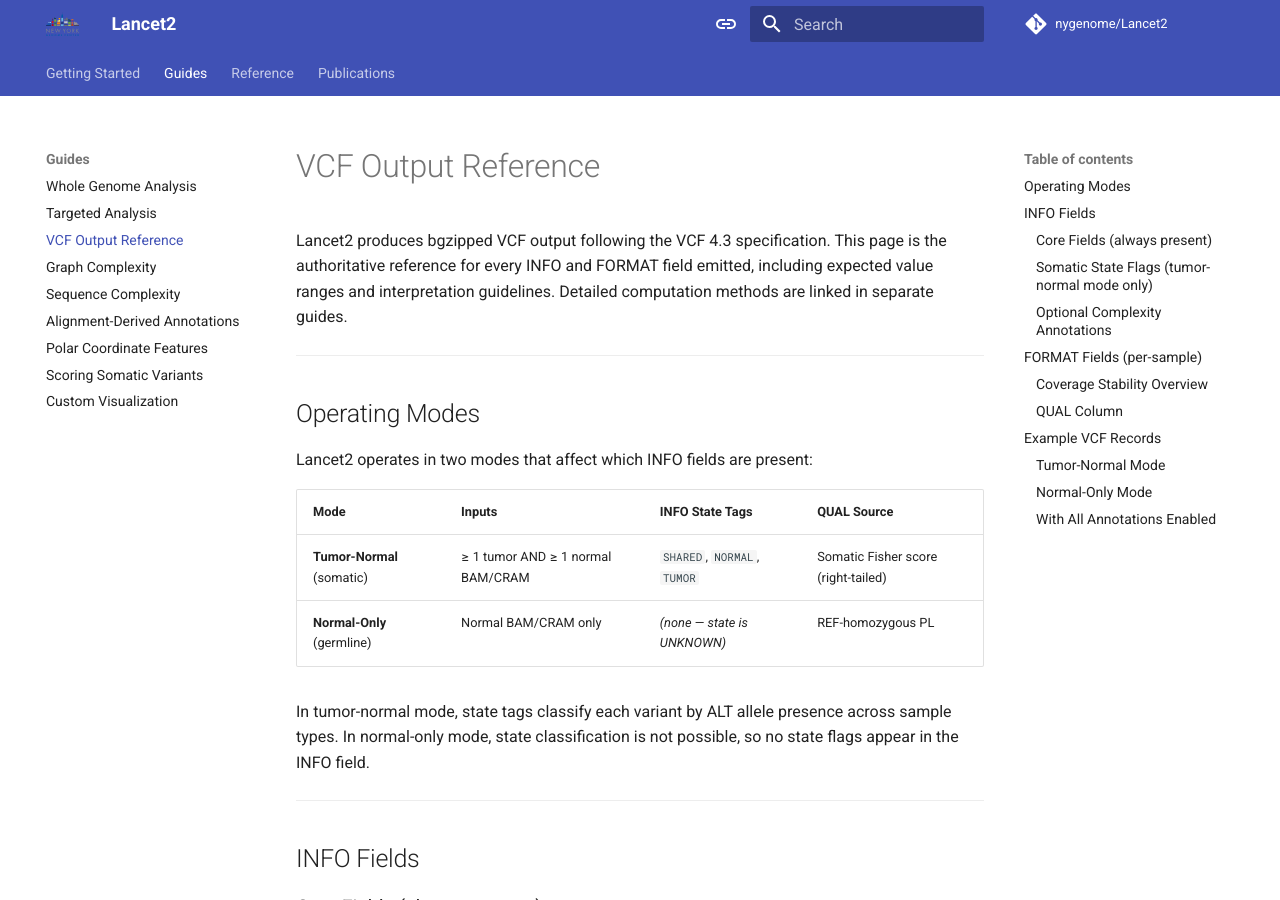
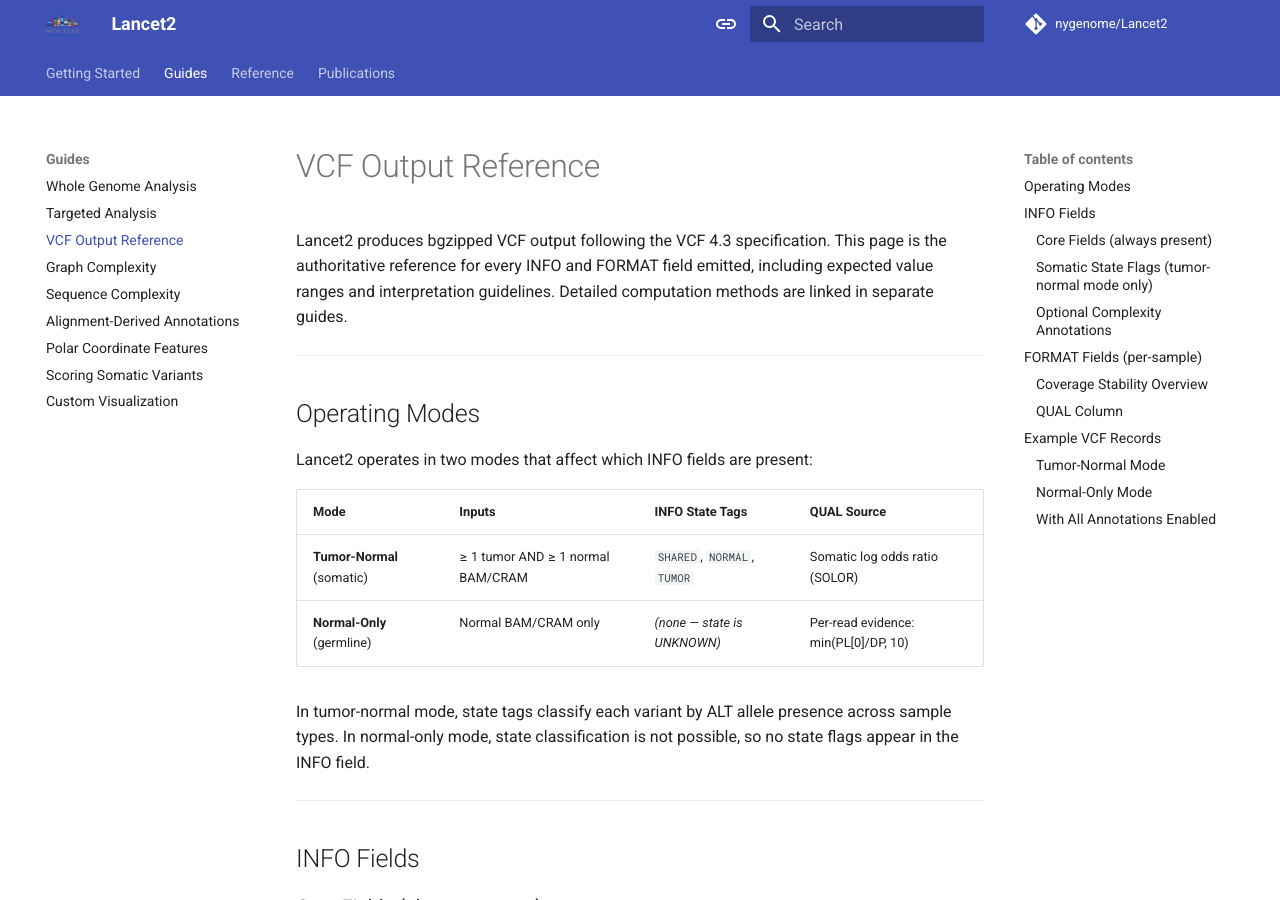
Before and after one commit to omicsnut/Lancet2, an MkDocs documentation site: the page built from docs/guides/vcf_output.md, in a window 1280 px wide and 900 px high. Built offline with MkDocs 1.6.1 and Material for MkDocs 9.7.7, drawn with Linux system fonts in a browser that asks for light colours; plug-ins that fetch from the network failed and are left out; comment, search, counter and statistics services are not loaded; the version menu is left out.

Commit message:
chore: sync stale comments and docs with post-normalization codebase
Exhaustive codebase audit after the coverage-invariant metric
normalization refactor to fix comments and documentation that still
referenced pre-refactor behavior.

Changes:

  vcf_output.md: Operating modes table still listed "Somatic Fisher
  score (right-tailed)" and "REF-homozygous PL" as QUAL sources.
  Updated to "Somatic log odds ratio (SOLOR)" and "Per-read evidence:
  min(PL[0]/DP, 10)" to match the current implementation.

  variant_support.cpp: ComputePLs comment described SB as
  "Phred-scaled Fisher strand bias". Updated to "strand bias log
  odds ratio" to match the Haldane log OR implementation.

  variant_support.h: Architecture diagram listed "PBQ" as the
  aggregated VCF output. Updated to "NPBQ" to match the actual
  FORMAT field name emitted after per-read normalization.

```diff
--- a/docs/guides/vcf_output.md
+++ b/docs/guides/vcf_output.md
@@ -13,8 +13,8 @@
 
 | Mode | Inputs | INFO State Tags | QUAL Source |
 |:-----|:-------|:----------------|:------------|
-| **Tumor-Normal** (somatic) | ≥ 1 tumor AND ≥ 1 normal BAM/CRAM | `SHARED`, `NORMAL`, `TUMOR` | Somatic Fisher score (right-tailed) |
-| **Normal-Only** (germline) | Normal BAM/CRAM only | *(none — state is UNKNOWN)* | REF-homozygous PL |
+| **Tumor-Normal** (somatic) | ≥ 1 tumor AND ≥ 1 normal BAM/CRAM | `SHARED`, `NORMAL`, `TUMOR` | Somatic log odds ratio (SOLOR) |
+| **Normal-Only** (germline) | Normal BAM/CRAM only | *(none — state is UNKNOWN)* | Per-read evidence: min(PL[0]/DP, 10) |
 
 In tumor-normal mode, state tags classify each variant by ALT allele
 presence across sample types. In normal-only mode, state classification
```
Also changed, not shown: 3 other files.
